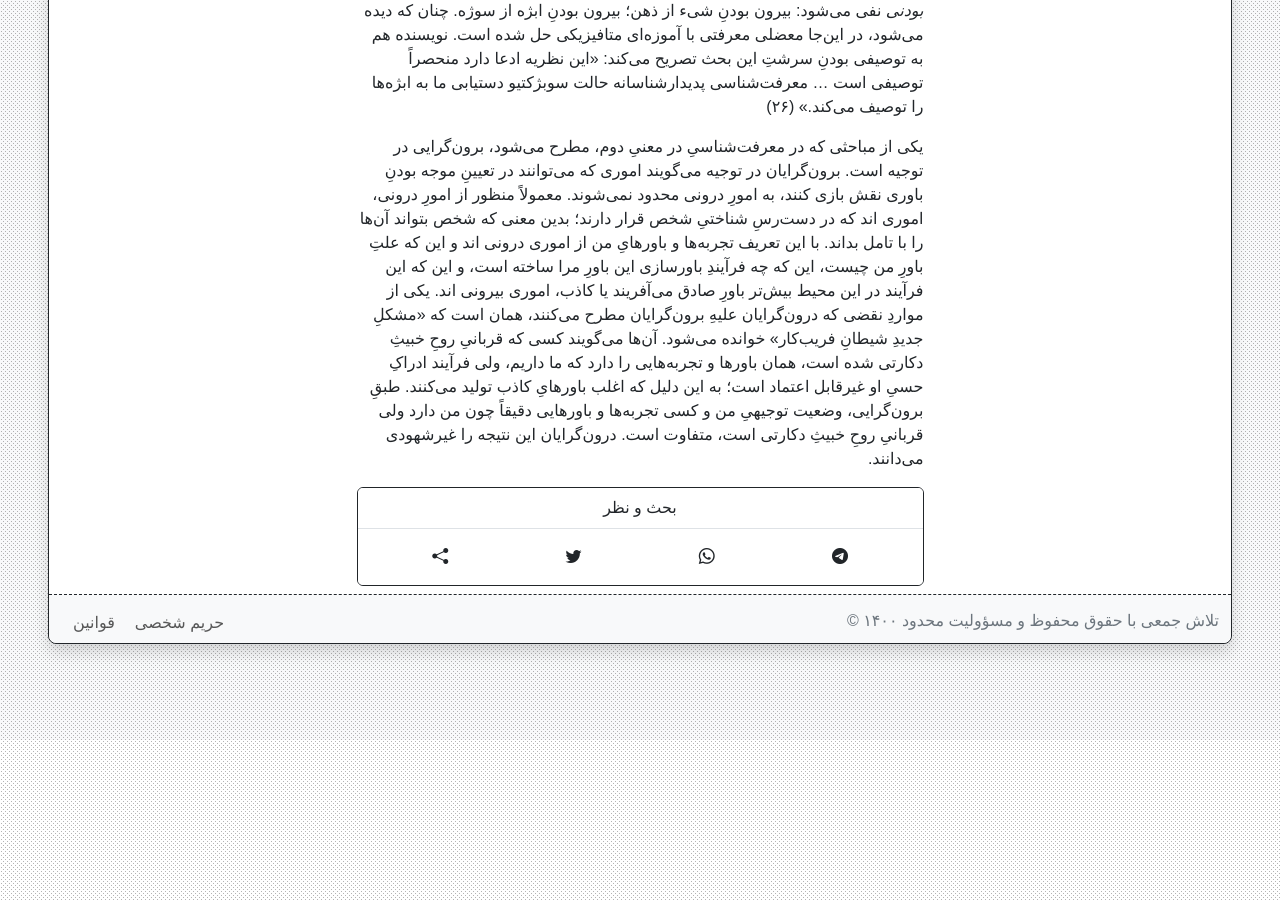
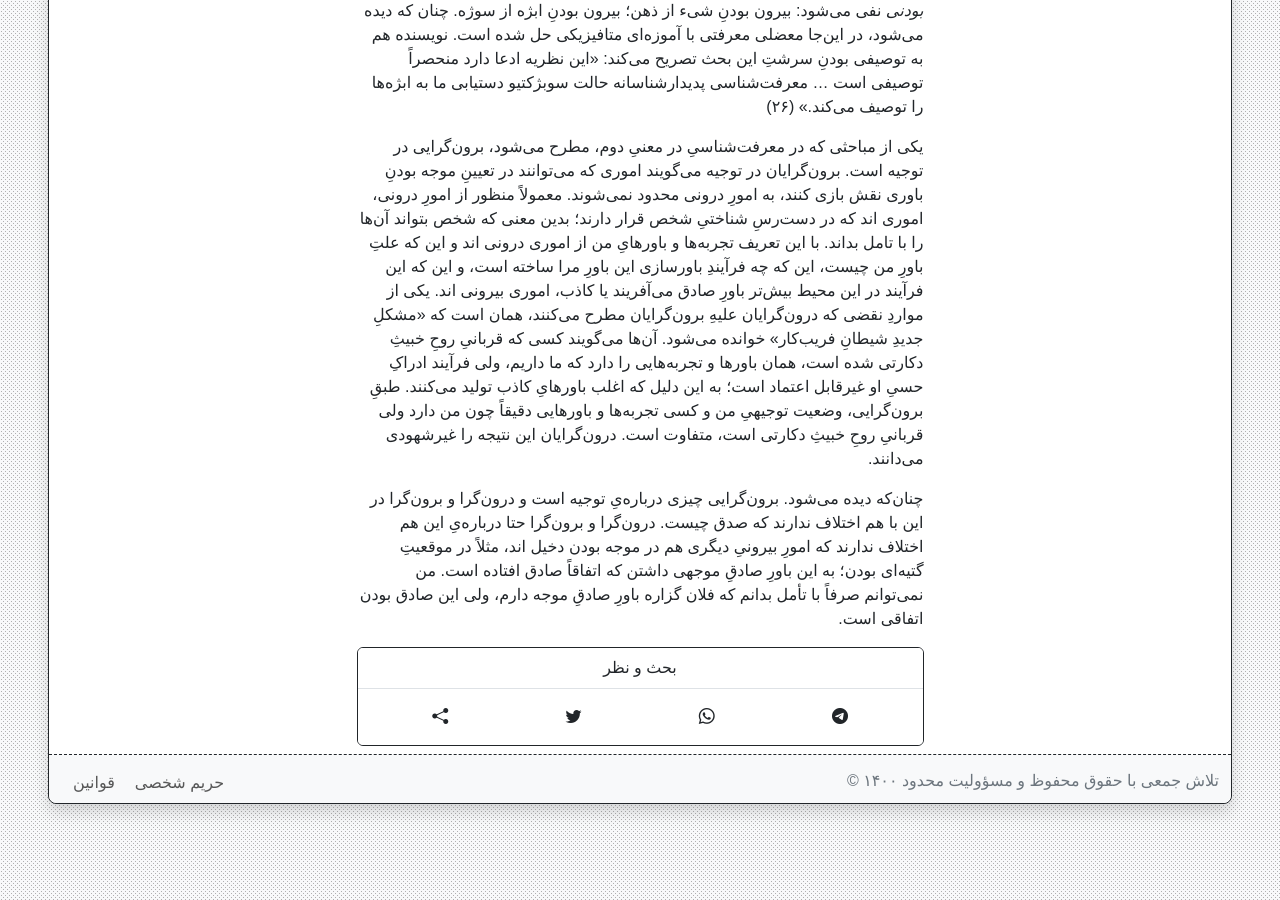
Before and after one commit to phicudemy/phicudemy.github.io, a Jekyll site: the page built from _posts/2024-08-02-perspevtive.md, in a window 1280 px wide and 900 px high, scrolled down 2616 px. Built offline with Jekyll 4.4.1, drawn with Linux system fonts in a browser that asks for light colours; comment, search, counter and statistics services are not loaded; a style sheet for code colours, icons or effects is not loaded; before the commit the page ends 3356 px from its top, so only the background shows below that.

Commit message:
TinaCMS content update

```diff
--- a/_posts/2024-08-02-perspevtive.md
+++ b/_posts/2024-08-02-perspevtive.md
@@ -34,3 +34,5 @@ tags:
 اگر برداشتِ من پس از خواندنِ حدودِ ۳۰ صفحه از این کتاب درست باشد، یکی از سنت‌هایی که به پرسشِ اول می‌پردازد، سنتِ استعلایی است که ریشه در کانت دارد و هوسرل آن را تفصیل داده است و تدقیق‌اش کرده. طبقِ روایتِ کتاب، کانت با این مشکل مواجه بود: که اگر موضوعِ شناخت را اشیاءِ مستقل از ذهن بدانیم، به چنان جدایی‌ای بینِ سوژه و ‌ابژه قائل شده ایم که معرفت به جهان را ناممکن می‌کند. «اگر ابژه و انسان شناسنده را بیرون از یگدیگر بدانیم، موضعی جز شکاکیت باقی نمی‌ماند، زیرا معرفت ناممکن می‌شود.» (۳۴) برایِ رهایی از شکاکیت راهی جز این نیست این جدایی را نفی کنیم. برایِ این کار باید در تعریفِ شیء بازبینی کنیم. شیء چیزی نیست که «آن بیرون» باشد، شیء ساخته‌یِ شناخت است. شیء چیزی نیست جز در قالبِ مفاهیم پیشین ذهن درآوردنِ داده‌ها. داد‌ه‌هایی که مفاهیم موردِ نظر بر آن‌ها اطلاق می‌شوند، خود دارایِ ویژگی‌هایی متناظر نیستند. در این صورت دیگر جدایی‌ای در کار نیست و برهانِ شکاکیت از کار می‌ا‌فتد. به طورِ خلاصه، در روی‌کردِ استعلایی _بیرون بودنی_ نفی می‌شود: بیرون بودنِ شیء از ذهن؛ بیرون بودنِ ابژه از سوژه. چنان که دیده می‌شود، در این‌جا معضلی معرفتی با آموزه‌ای متافیزیکی حل شده است. نویسنده هم به توصیفی بودنِ سرشتِ این بحث تصریح می‌کند: «این نظریه ادعا دارد منحصراً توصیفی است ... معرفت‌شناسی پدیدارشناسانه حالت سوبژکتیو دستیابی ما به ابژه‌ها را توصیف می‌کند.» (۲۶)
 
 یکی از مباحثی که در معرفت‌شناسیِ در معنیِ دوم، مطرح می‌شود، برون‌گرایی در توجیه است. برون‌گرایان در توجیه می‌گویند اموری که می‌توانند در تعیینِ موجه بودنِ باوری نقش بازی کنند، به امورِ درونی محدود نمی‌شوند. معمولاً منظور از امورِ درونی، اموری اند که در دست‌رسِ شناختیِ شخص قرار دارند؛ بدین معنی که شخص بتواند آن‌ها را با تامل بداند. با این تعریف تجربه‌ها و باورهایِ من از اموری درونی اند و این که علتِ باورِ من چیست، این که چه فرآیندِ باورسازی این باورِ مرا ساخته است، و این که این فرآیند در این محیط بیش‌تر باورِ صادق می‌آفریند یا کاذب، اموری بیرونی اند. یکی از مواردِ نقضی که درون‌گرایان علیهِ برون‌گرایان مطرح می‌کنند، همان‌ است که «مشکلِ جدیدِ شیطانِ فریب‌کار» خوانده می‌شود. آن‌ها می‌گویند کسی که قربانیِ روحِ خبیثِ دکارتی شده است، همان باورها و تجربه‌هایی را دارد که ما داریم، ولی فرآیند ادراکِ حسیِ او غیرقابل اعتماد است؛ به این دلیل که اغلب باورهایِ کاذب تولید می‌کنند. طبقِ برون‌گرایی، وضعیت توجیهیِ من و کسی تجربه‌ها و باورهایی دقیقاً چون من دارد ولی قربانیِ روحِ خبیثِ دکارتی است، متفاوت است. درون‌گرایان این نتیجه را غیرشهودی می‌دانند.
+
+چنان‌که دیده می‌شود. برون‌گرایی چیزی درباره‌یِ توجیه است و درون‌گرا و برون‌گرا در این با هم اختلاف ندارند که صدق چیست. درون‌گرا و برون‌گرا حتا درباره‌یِ این هم اختلاف ندارند که امورِ بیرونیِ دیگری هم در موجه بودن دخیل اند، مثلاً در موقعیتِ گتیه‌ای بودن؛ به این باورِ صادقِ موجهی داشتن که اتفاقاً صادق افتاده است. من نمی‌توانم صرفاً با تأمل بدانم که فلان گزاره باورِ صادقِ موجه دارم، ولی این صادق بودن اتفاقی است.
```
